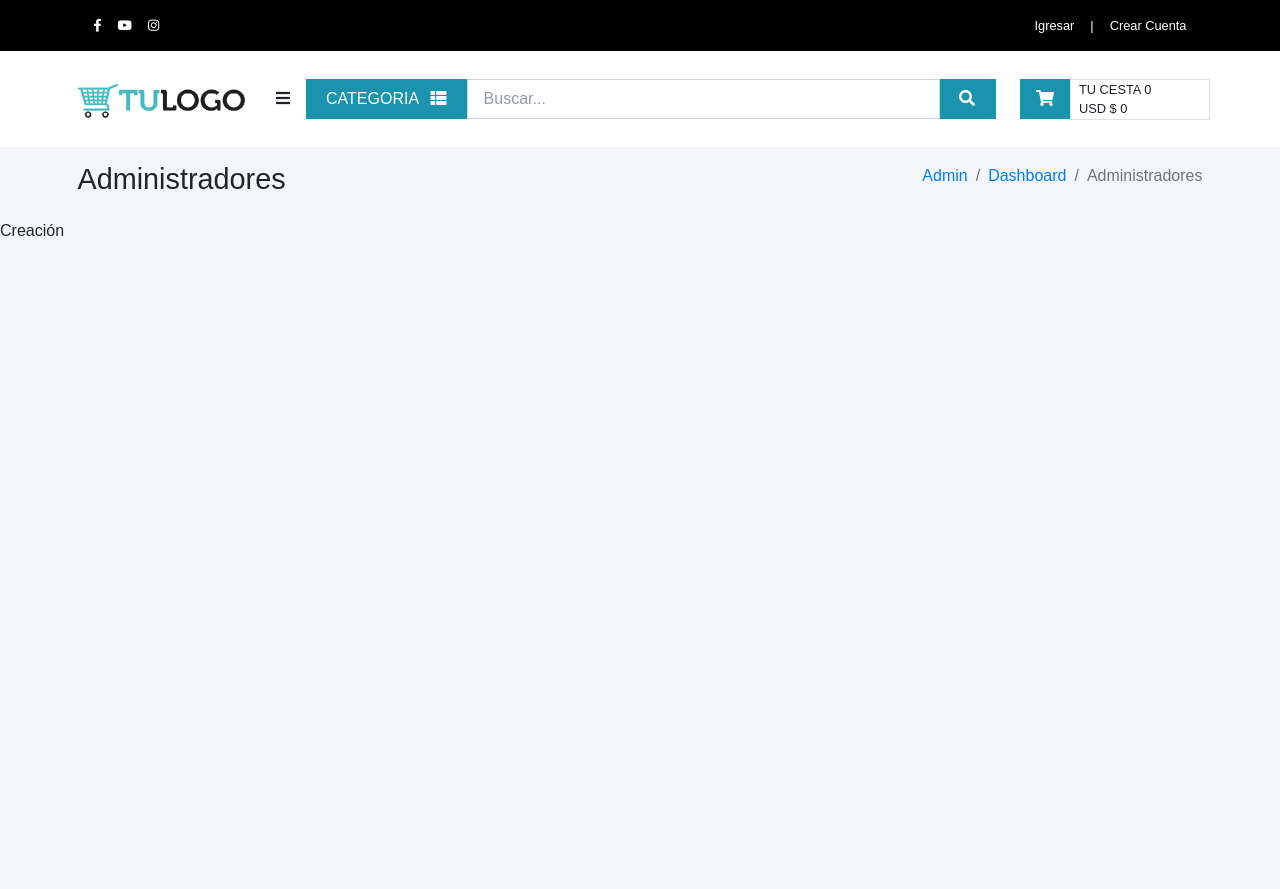
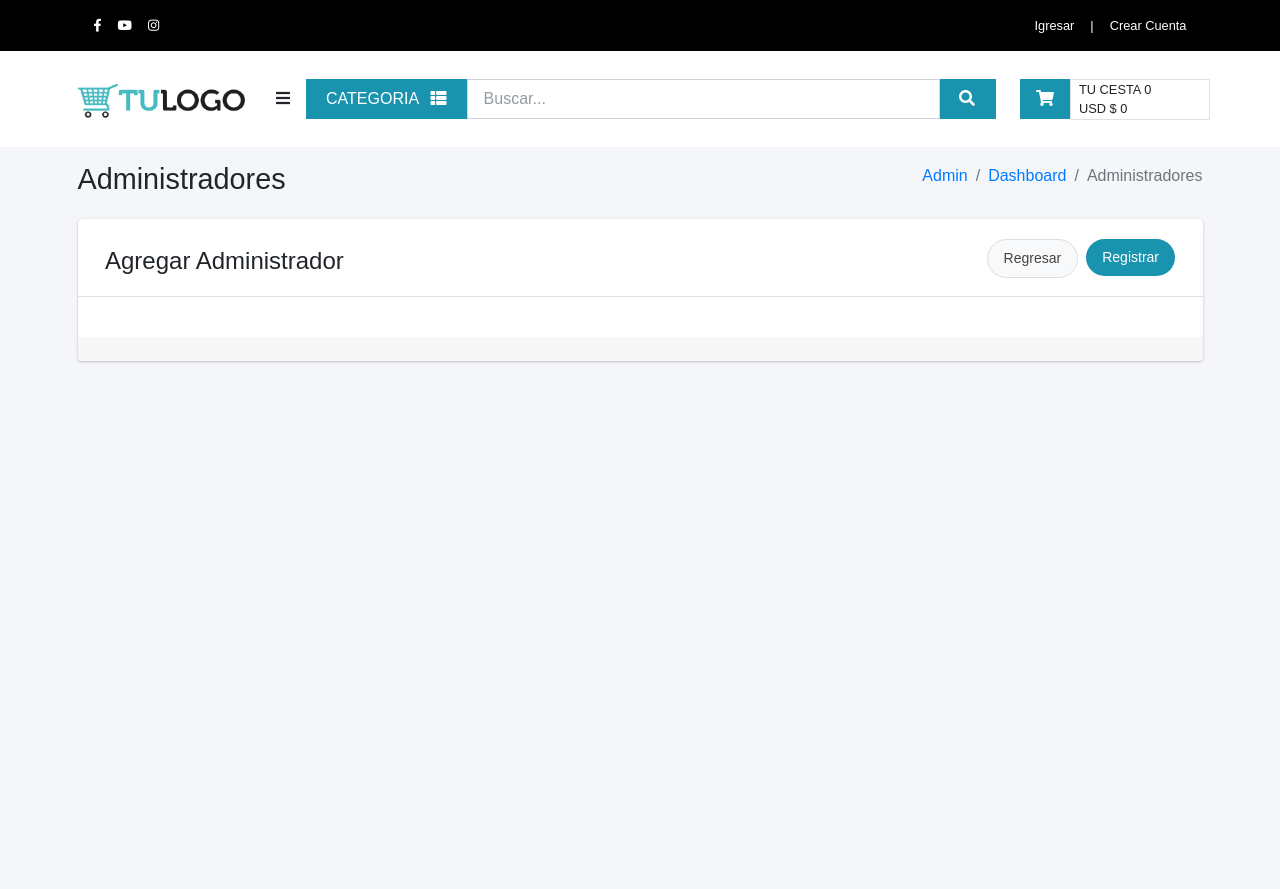
Before and after one commit to w83mejia-byte/eccomerce, a PHP site: page /admin/administradores/creacion in a window 1280 px wide. Shown: the top 889 px of the page. Run offline with PHP 8.4, Linux system fonts and the light colour scheme; the visitor is signed in with stand-in values (Sample User, id 1); some libraries are stand-ins or nearby versions.

Commit message:
Formulario registro

```diff
--- a/views/pages/admin/administradores/modulos/creacion.php
+++ b/views/pages/admin/administradores/modulos/creacion.php
@@ -1 +1,38 @@
-Creación
+<div class="content">
+    <div class="container">
+        <div class="card">
+            <form class="needs-validations" method="post" novalidate>
+                <div class="card-header">
+                    <div class="container">
+                        <div class="row">
+                            <div class="col-12 col-lg-6 text-center text-lg-left">
+                                <h4 class="mt-3">Agregar Administrador</h4>
+                            </div>
+
+                            <div class="col-12 col-lg-6 mt-2 d-none d-lg-block">
+                                <button type="submit" class="btn border-0 bg-principal float-right py-2 px-3 btn-sm rounded-pill">Registrar</button>
+
+                                <a href="/admin/administradores" class="btn btn-sm btn-default float-right py-2 px-3 mr-2 rounded-pill">Regresar</a>
+                            </div>
+
+                            <div class="col-12 text-center d-flex justify-content-center mt-2 d-block d-lg-none">
+                                <div>
+                                    <a href="/admin/administradores" class="btn btn-xs btn-default py-2 px-3 rounded-pill mr-2">Regresar</a>
+                                </div>
+
+                                <div>
+                                    <button class="btn border-0 bg-principal py-2 px-3 btn-xs rounded pill" type="submit">Registrar</button>
+                                </div>
+                            </div>
+
+                        </div>
+                    </div>
+                </div>
+
+                <div class="card-body"></div>
+
+                <div class="card-footer"></div>
+            </form>
+        </div>
+    </div>
+</div>
```
